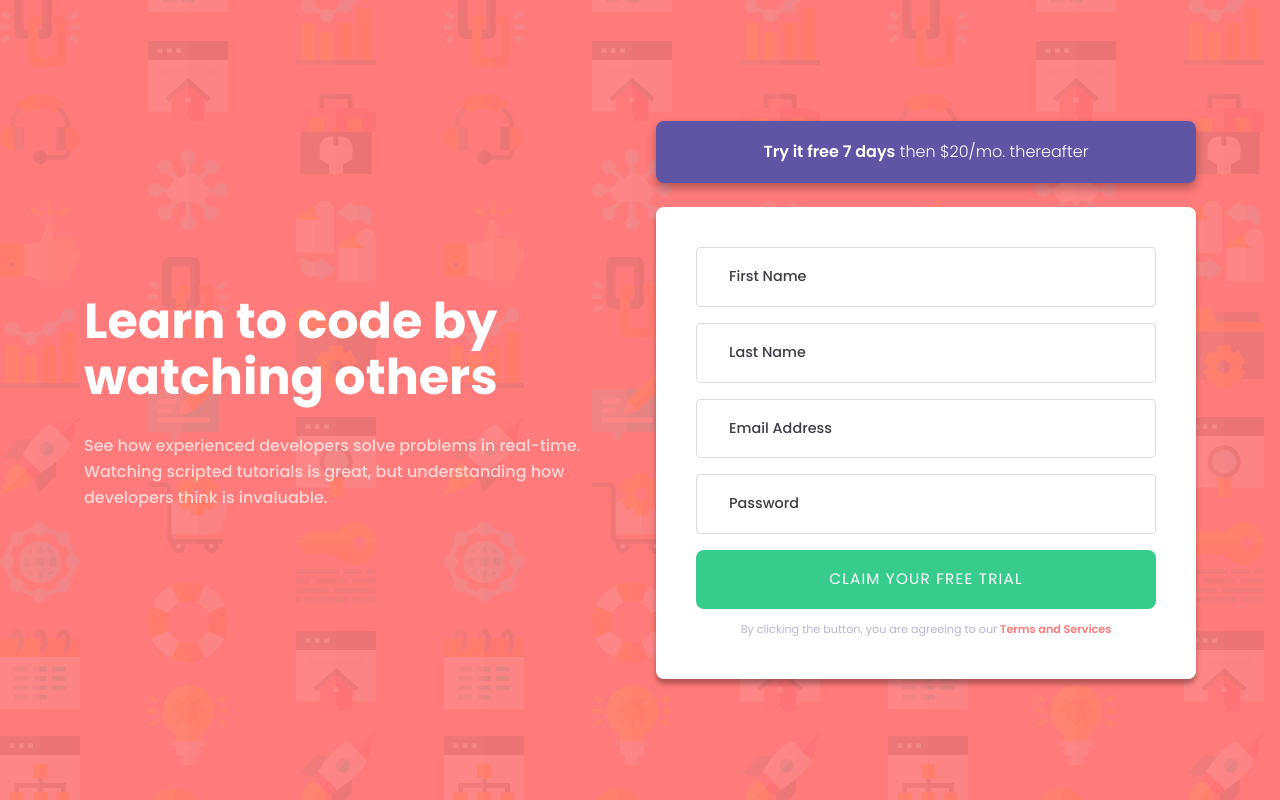
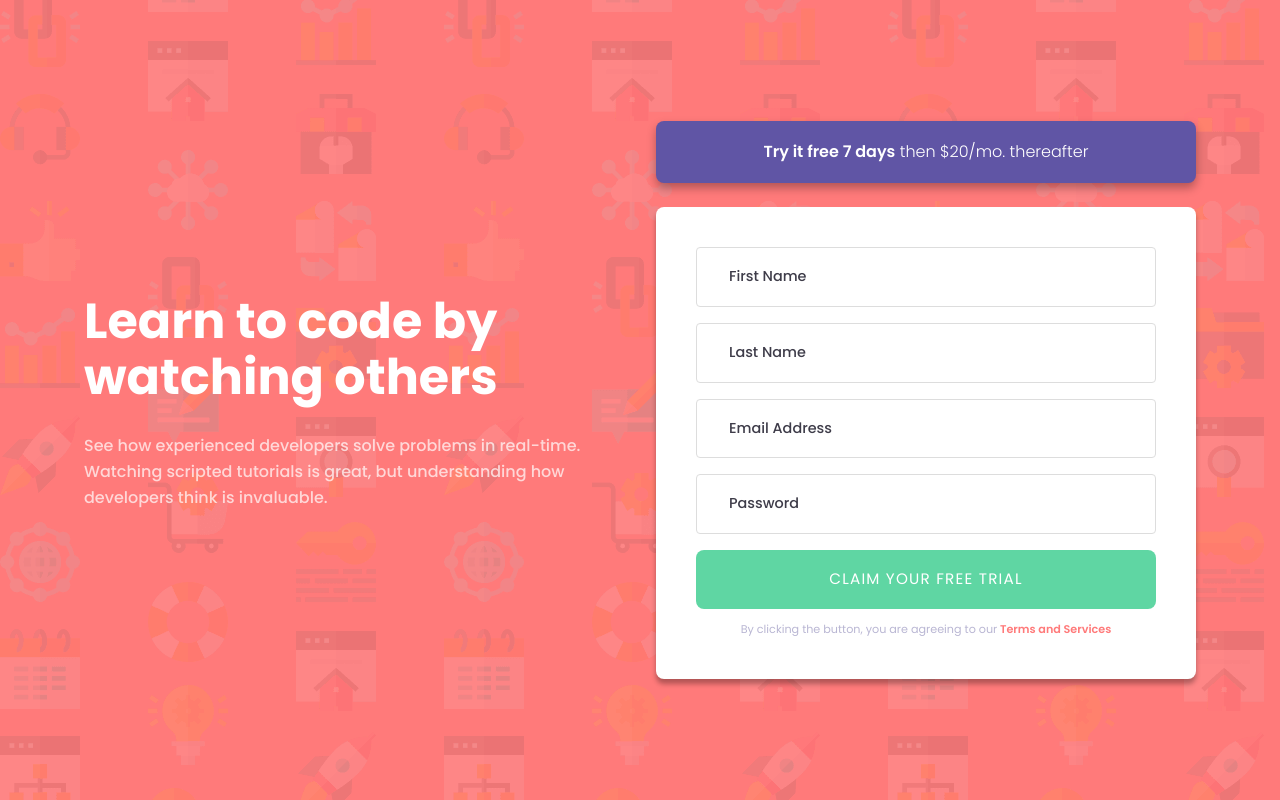
Before and after one commit to siavhnz/intro-with-signup, a React (Create React App) app: page / in a window 1280 px wide. In both pictures the pointer is over the button "CLAIM YOUR FREE TRIAL". Built offline with nearby package versions, Linux system fonts and the light colour scheme.

Commit message:
Missing hover added

```diff
--- a/src/App.css
+++ b/src/App.css
@@ -1,6 +1,7 @@
 :root {
   --primary-red: #ff7a7a;
   --primary-green: #38cc8c;
+  --primary-green-hover: rgba(56, 204, 140, 0.8);
   --blue: #6055a5;
   --grayish-blue: #b9b6d3;
   --dark-blue: #3e3c49;
--- a/src/components/Intro/SignupForm.module.css
+++ b/src/components/Intro/SignupForm.module.css
@@ -39,6 +39,10 @@
     letter-spacing: 0.075rem;
 }
 
+.submit-btn:hover {
+    background-color: var(--primary-green-hover);
+}
+
 .terms-message {
     font-size: 0.7rem;
     text-align: center;
```
Also changed, not shown: 1 other file (tests, documents, lock files or other folders).
